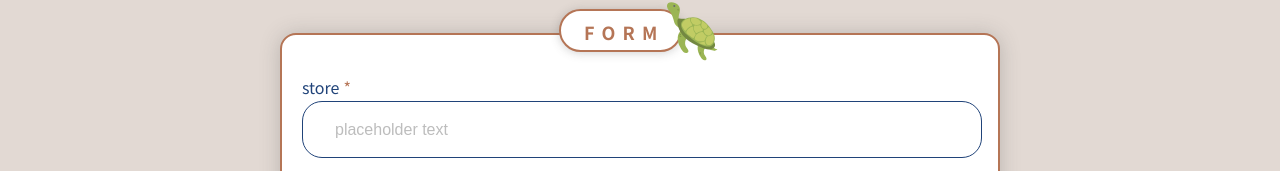
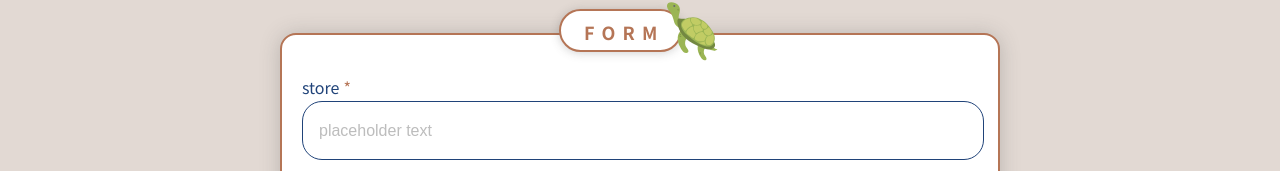
Before and after one commit to LinBii/ewill-test, a Vue app: page / in a window 1280 px wide. Shown: the part 781-952 px from the top of the page. Built offline with nearby package versions, Linux system fonts and the light colour scheme.

Commit message:
modify padding to make the form input be compatible with different browsers

```diff
--- a/src/style.scss
+++ b/src/style.scss
@@ -36,8 +36,6 @@ a {
 
 input,
 input::placeholder {
-  padding: 0 0 0 16px;
-
   font-size: 16px;
   color: #bdbdbd;
 }
@@ -324,6 +322,7 @@ label {
     background-color: white;
     border: 1px solid $primary-color;
     border-radius: 20px;
+    padding-left: 16px;
     margin: 2px 20px 20px 0;
 
     @include pad {
```
